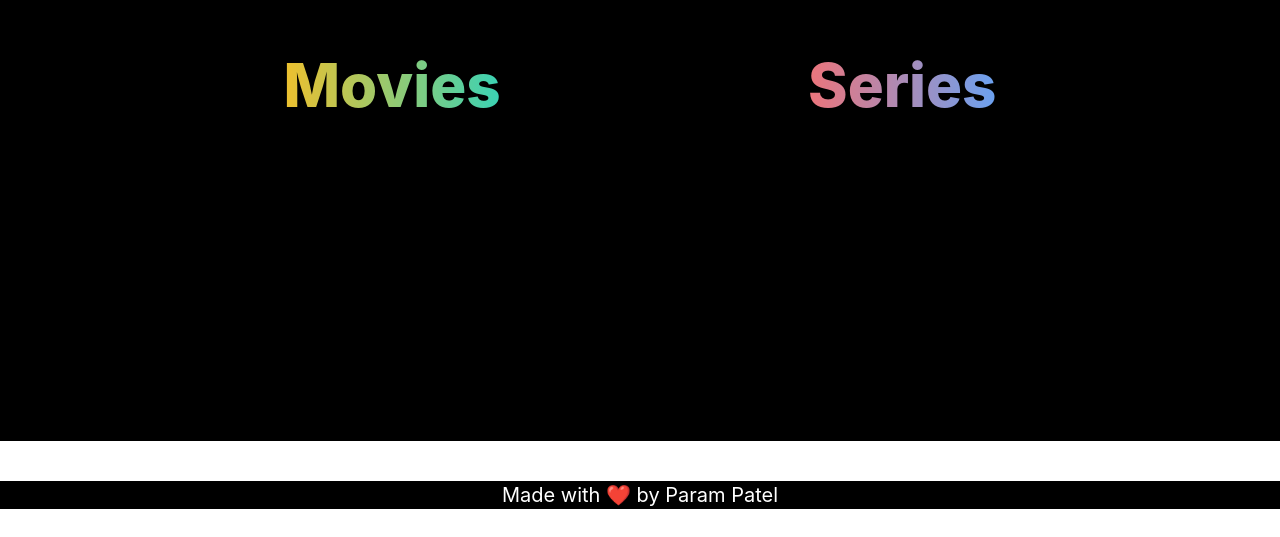
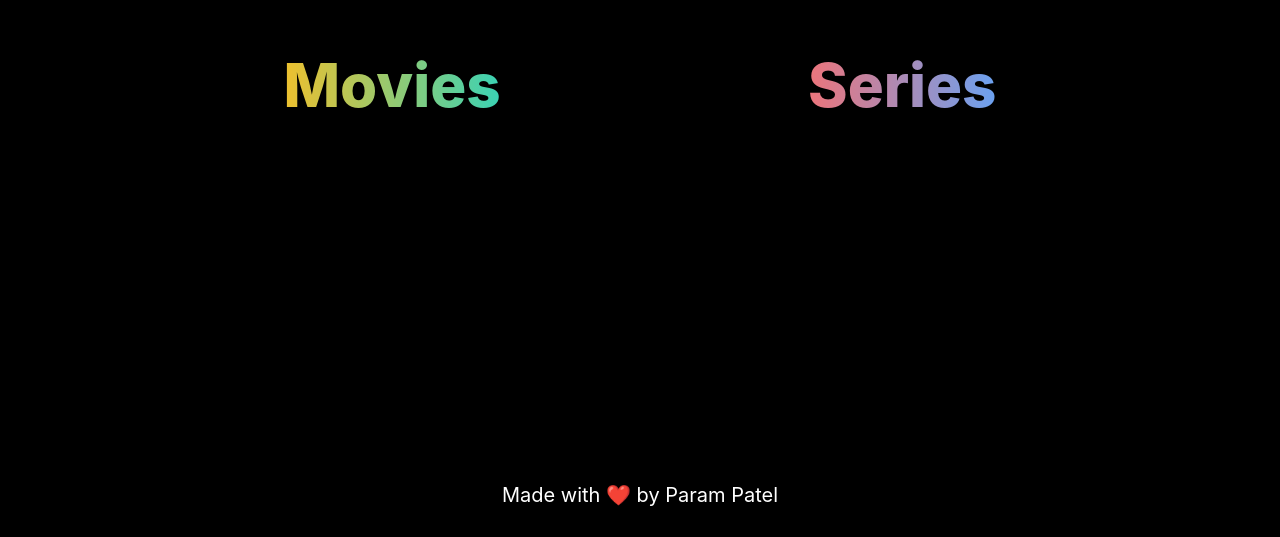
Before and after one commit to kody435/riddles, a Next.js app: page / in a window 1280 px wide. Shown: the part 359-896 px from the top of the page. Built offline with nearby package versions, Linux system fonts and the light colour scheme.

Commit message:
Bg-Black still not working in App

```diff
--- a/components/Owner.jsx
+++ b/components/Owner.jsx
@@ -2,7 +2,7 @@ import React from 'react'
 
 const Owner = () => {
   return (
-    <div className='bg-black text-white flex justify-center mt-10 my-7 text-xl'>Made with ❤️ by Param Patel</div>
+    <div className='bg-black text-white flex justify-center pt-10 py-7 text-xl'>Made with ❤️ by Param Patel</div>
   )
 }
 
```
